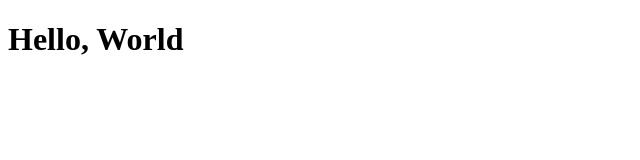
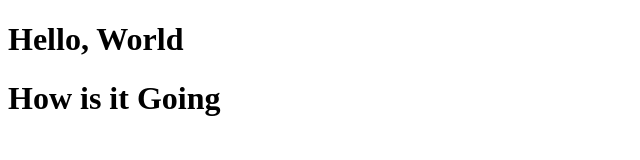
Before and after one commit to blackcoder1974/projects_test, a plain HTML site: page index.html in a window 1280 px wide. Shown: the whole page, without its empty margins (0-640 px from the left). Drawn offline with Linux system fonts and the light colour scheme.

Commit message:
Update index.html

```diff
--- a/index.html
+++ b/index.html
@@ -9,5 +9,8 @@
     <div>
         <h1>Hello, World</h1>
     </div>
+    <div>
+        <h1>How is it Going</h1>
+    </div>
 </body>
 </html>
```
